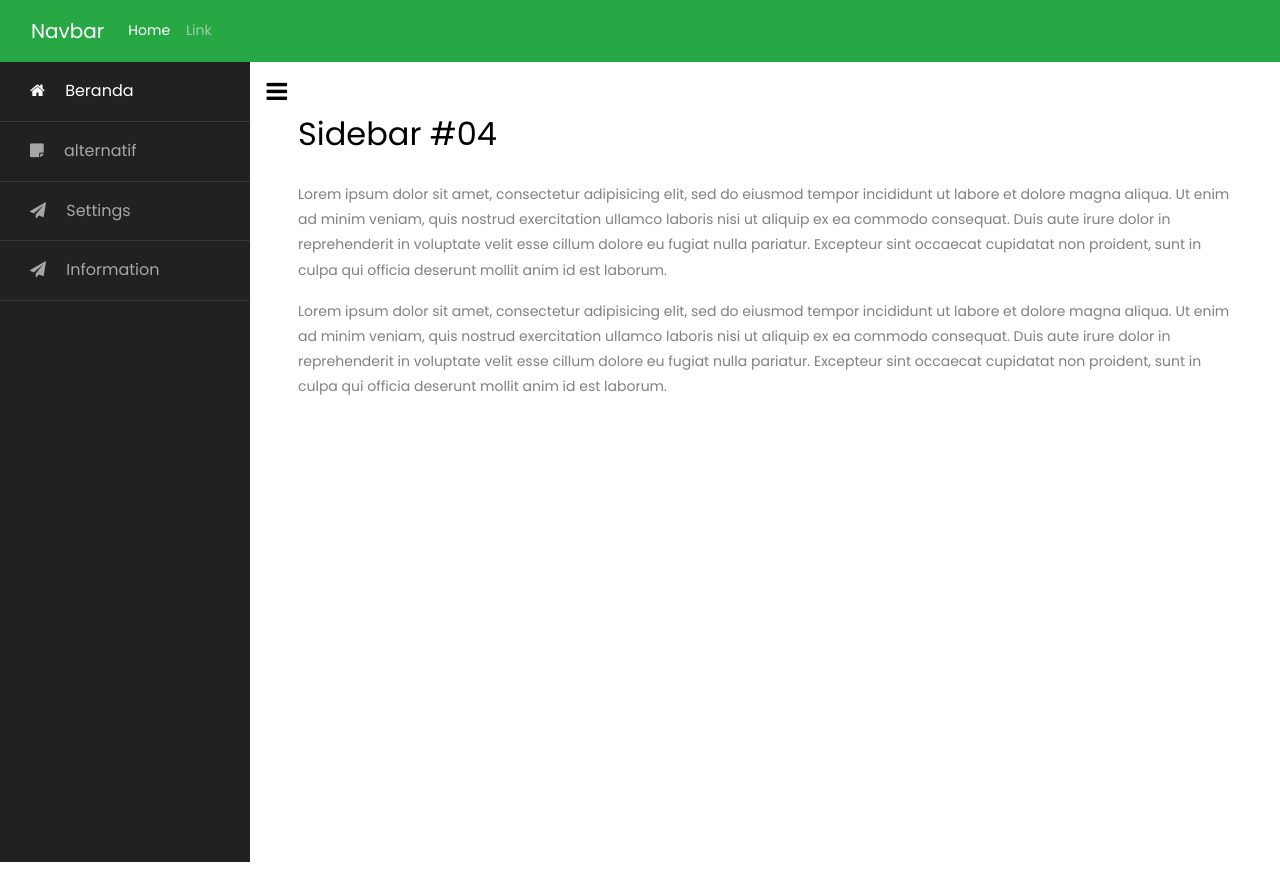
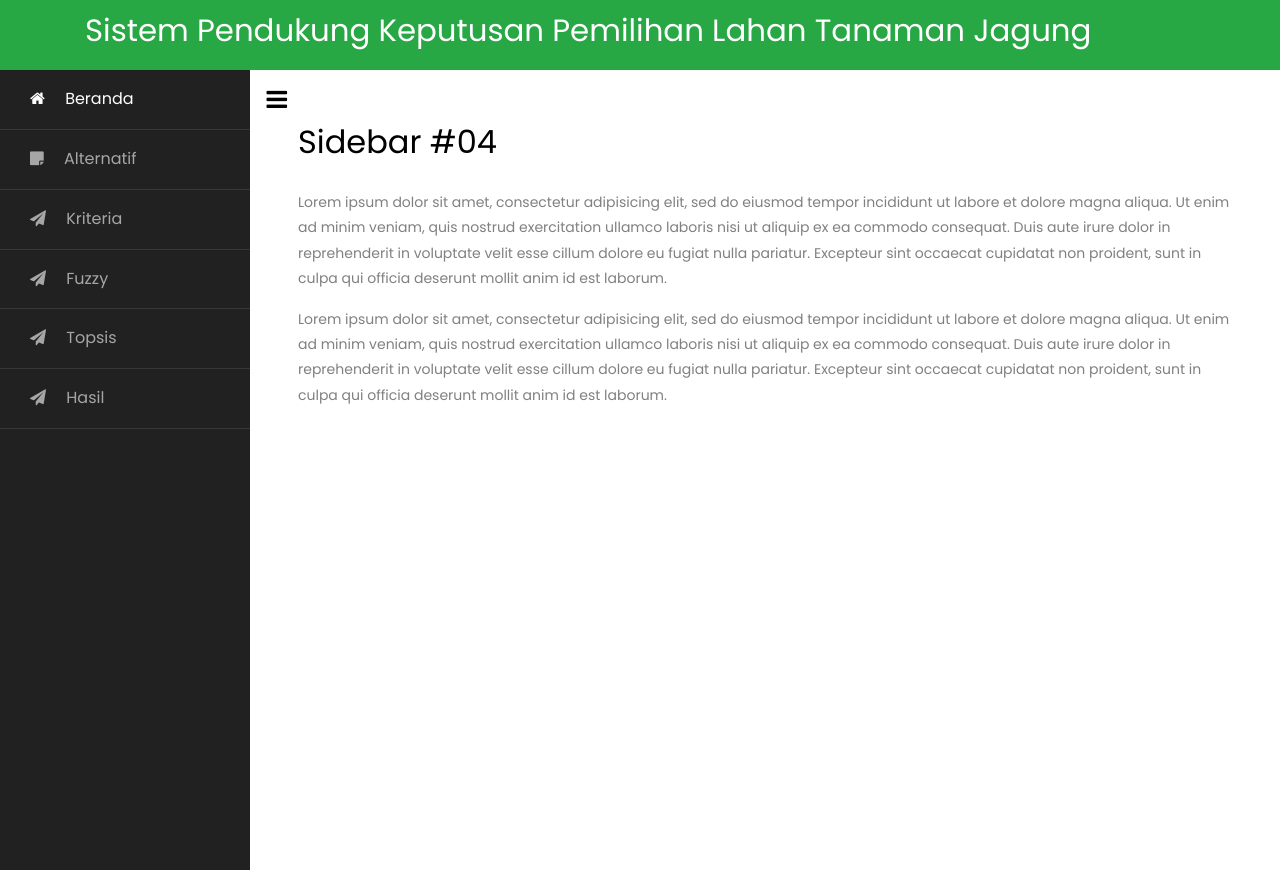
Before and after one commit to irdaislakhuafa/spk_helman_fuzzy_topsis, a PHP site: page /home.php in a window 1280 px wide. Run offline with PHP 8.4, Linux system fonts and the light colour scheme; some libraries are stand-ins or nearby versions.

Commit message:
adjust navbar

```diff
--- a/basic.php
+++ b/basic.php
@@ -32,21 +32,8 @@ function createFooter()
 function createNavbar()
 { ?>
     <nav class="navbar navbar-expand-lg navbar-dark bg-success">
-        <div class="container-fluid">
-            <a class="navbar-brand" href="#">Navbar</a>
-            <button class="navbar-toggler" type="button" data-bs-toggle="collapse" data-bs-target="#navbarSupportedContent" aria-controls="navbarSupportedContent" aria-expanded="false" aria-label="Toggle navigation">
-                <span class="navbar-toggler-icon"></span>
-            </button>
-            <div class="collapse navbar-collapse" id="navbarSupportedContent">
-                <ul class="navbar-nav me-auto mb-2 mb-lg-0">
-                    <li class="nav-item">
-                        <a class="nav-link active" aria-current="page" href="#">Home</a>
-                    </li>
-                    <li class="nav-item">
-                        <a class="nav-link" href="#">Link</a>
-                    </li>
-                </ul>
-            </div>
+        <div class="container d-flex  text-center ">
+            <h1 class="text-white" style="font-size: 220%;">Sistem Pendukung Keputusan Pemilihan Lahan Tanaman Jagung</h1>
         </div>
     </nav>
 <?php }
@@ -66,13 +53,20 @@ function createSidebar()
                     <a href="#"><span class="fa fa-home mr-3"></span> Beranda</a>
                 </li>
                 <li>
-                    <a href="#"><span class="fa fa-sticky-note mr-3"></span> alternatif</a>
+                    <a href="#" class="text-capitalize"><span class="fa fa-sticky-note mr-3"></span> alternatif</a>
+                </li>
+                <!-- TODO: added specific icon -->
+                <li>
+                    <a href="#"><span class="fa fa-paper-plane mr-3"></span> Kriteria</a>
                 </li>
                 <li>
-                    <a href="#"><span class="fa fa-paper-plane mr-3"></span> Settings</a>
+                    <a href="#"><span class="fa fa-paper-plane mr-3"></span> Fuzzy</a>
                 </li>
                 <li>
-                    <a href="#"><span class="fa fa-paper-plane mr-3"></span> Information</a>
+                    <a href="#"><span class="fa fa-paper-plane mr-3"></span> Topsis</a>
+                </li>
+                <li>
+                    <a href="#"><span class="fa fa-paper-plane mr-3"></span> Hasil</a>
                 </li>
             </ul>
 
```
